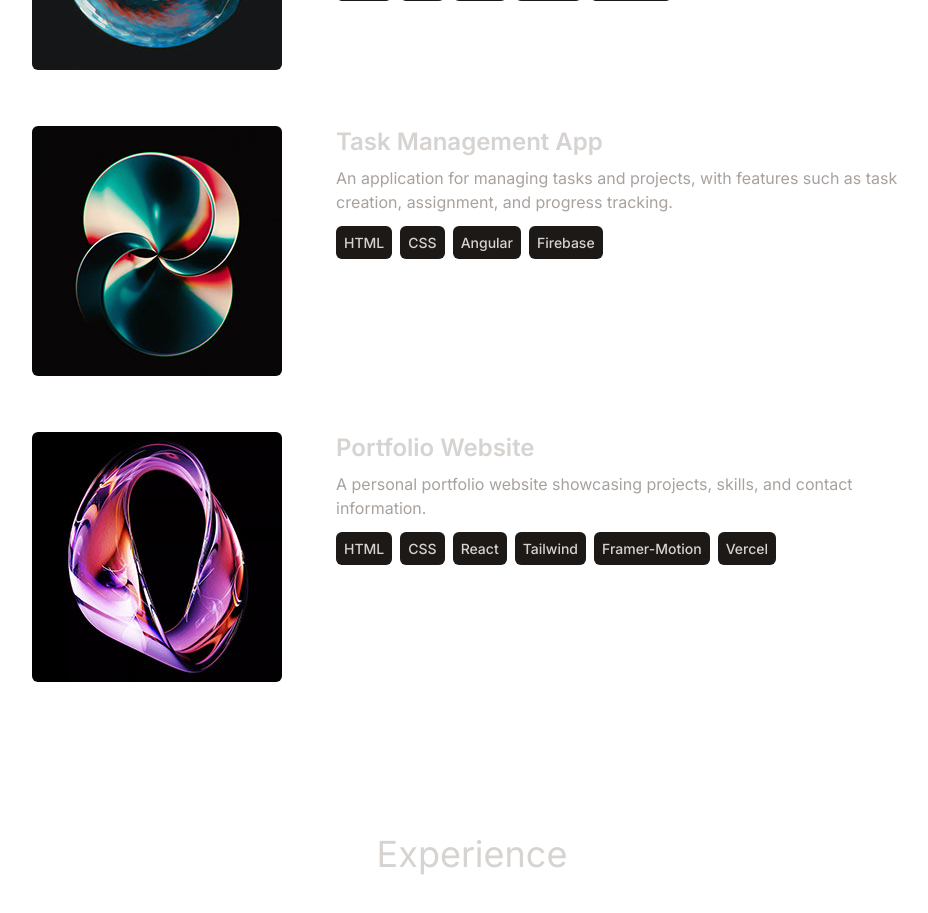
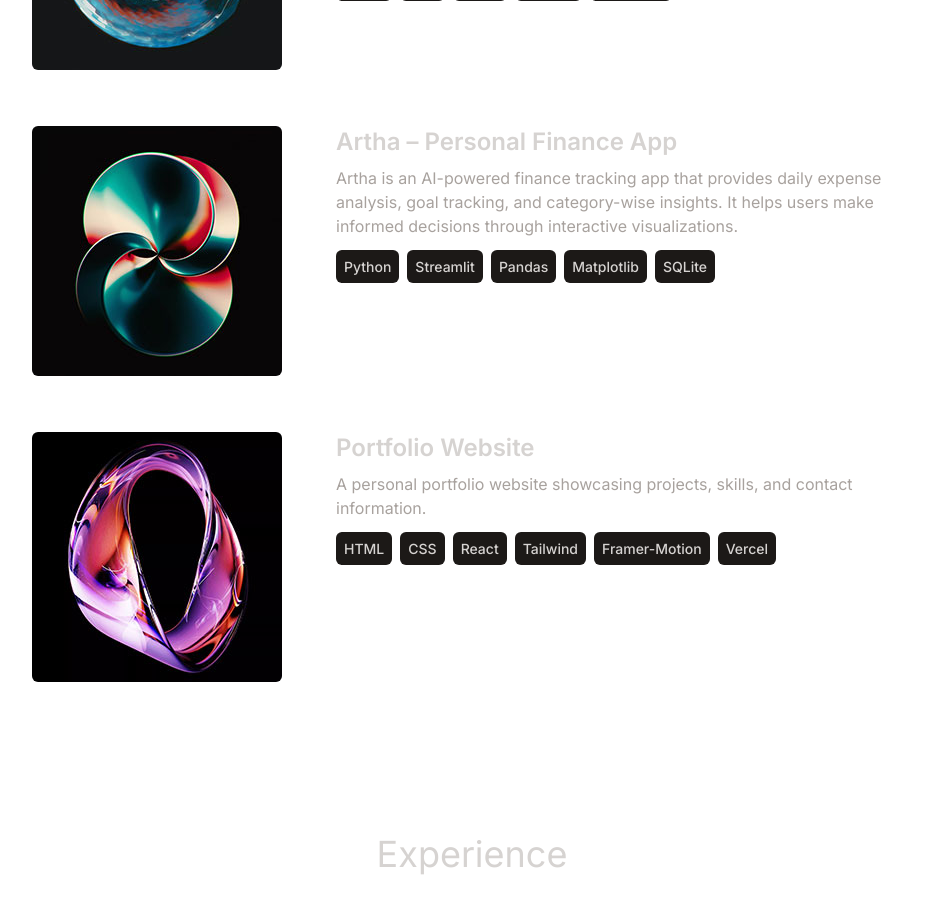
Before and after one commit to aniket-raskar1/Portfolio, a React (Vite) app: page / in a window 1280 px wide. Shown: the part 1780-2693 px from the top of the page, without its empty margins (168-1096 px from the left). Built offline with nearby package versions, Linux system fonts and the light colour scheme.

Commit message:
Update index.js
Project title changes

```diff
--- a/src/constants/index.js
+++ b/src/constants/index.js
@@ -41,11 +41,11 @@ export const PROJECTS = [
     technologies: ["HTML", "CSS", "React", "Node.js", "MongoDB"],
   },
   {
-    title: "Task Management App",
-    image: project2,
-    description:
-      "An application for managing tasks and projects, with features such as task creation, assignment, and progress tracking.",
-    technologies: ["HTML", "CSS", "Angular", "Firebase"],
+  title: "Artha – Personal Finance App",
+  image: project2,
+  description:
+    "Artha is an AI-powered finance tracking app that provides daily expense analysis, goal tracking, and category-wise insights. It helps users make informed decisions through interactive visualizations.",
+  technologies: ["Python", "Streamlit", "Pandas", "Matplotlib", "SQLite"],
   },
   {
     title: "Portfolio Website",
```
